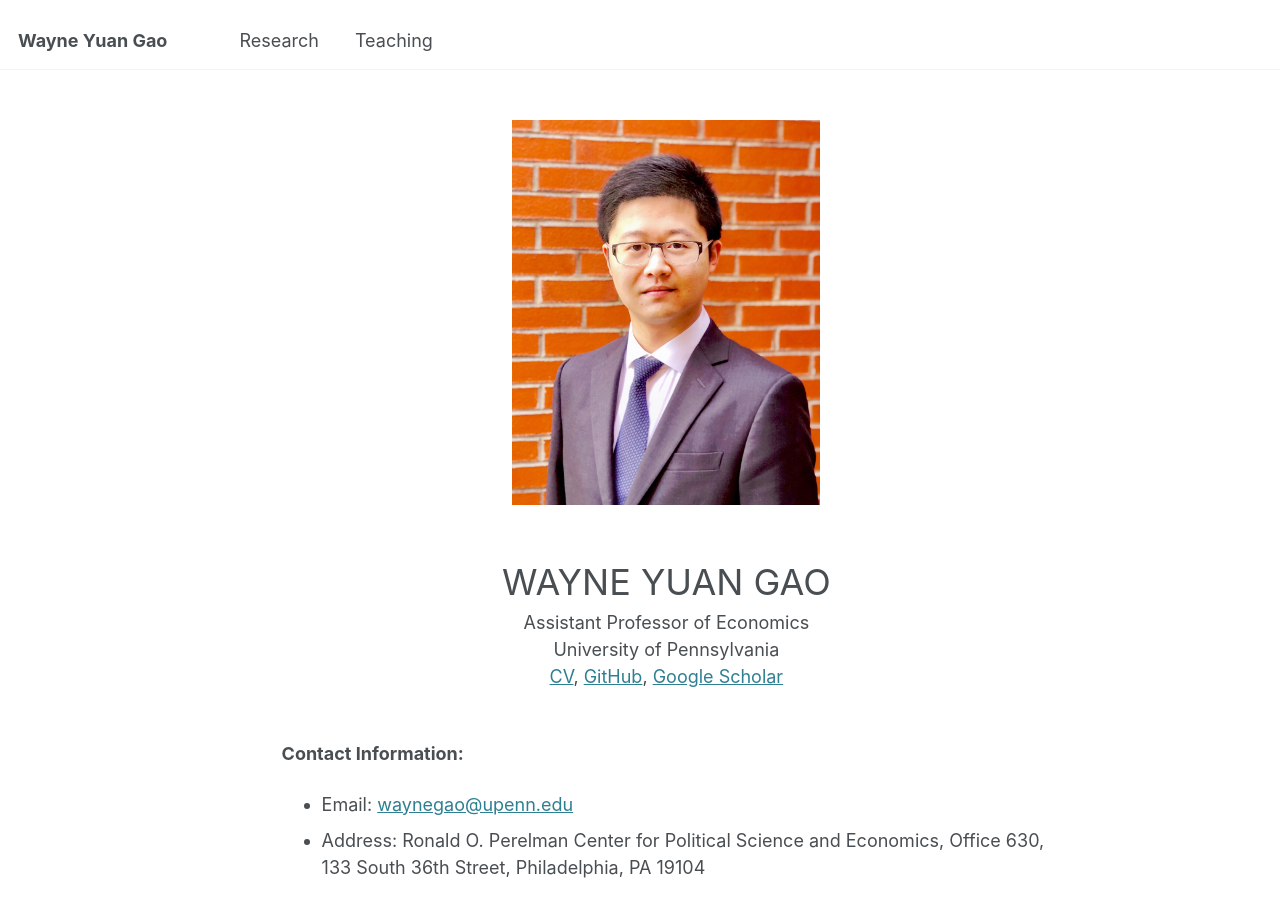
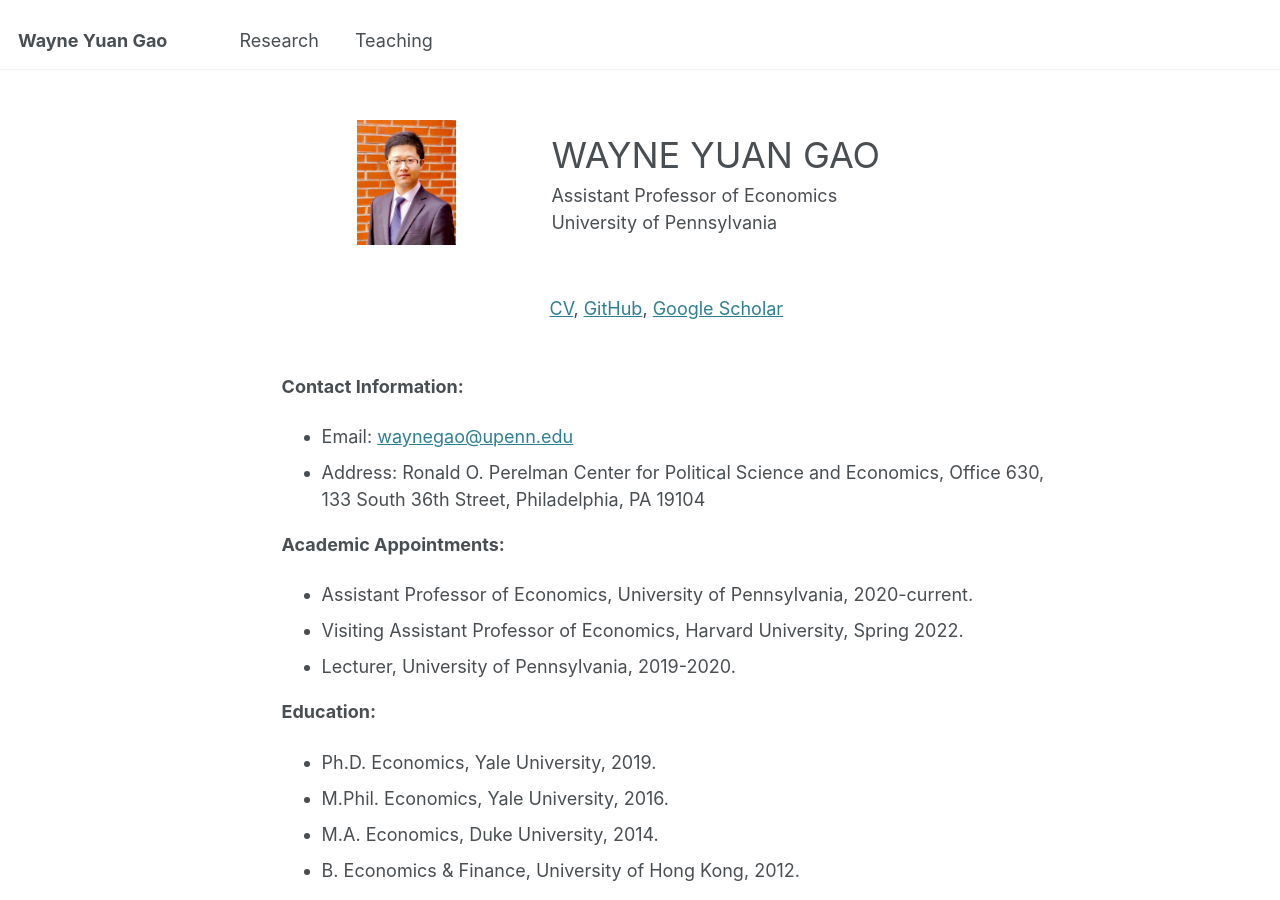
Before and after one commit to wayne-y-gao/wayne-y-gao.github.io, a Jekyll site: the page built from _pages/about.md, in a window 1280 px wide and 900 px high. Built offline with Jekyll 4.4.1, drawn with Linux system fonts in a browser that asks for light colours.

Commit message:
Update about.md

```diff
--- a/_pages/about.md
+++ b/_pages/about.md
@@ -7,19 +7,22 @@ redirect_from:
   - /about.html
 ---
 
-<div style="text-align: center;">
-  <img src="images/BrickLargeS.jpg" alt="Profile Image" style="width:40%;">
-</div>
-<p>&nbsp;</p>
-
-<div style="text-align: center; font-size: 2em;">
-  WAYNE YUAN GAO
+<div style="display: flex; align-items: center;">
+  <div style="flex: 1; text-align: center;">
+    <img src="images/BrickLargeS.jpg" alt="Profile Image" style="width:40%;">
+  </div>
+  <div style="flex: 2; text-align: left; padding-left: 20px;">
+    <div style="font-size: 2em;">
+      WAYNE YUAN GAO
+    </div>
+    <div>
+      Assistant Professor of Economics<br>
+      University of Pennsylvania
+    </div>
+  </div>
 </div>
 
-<div style="text-align: center;">
-  Assistant Professor of Economics<br>
-  University of Pennsylvania<br>
-</div>
+<p>&nbsp;</p>
 
 <div style="text-align: center;">
   <a href="files/GaoWayne_CV250210.pdf">CV</a>,
```
